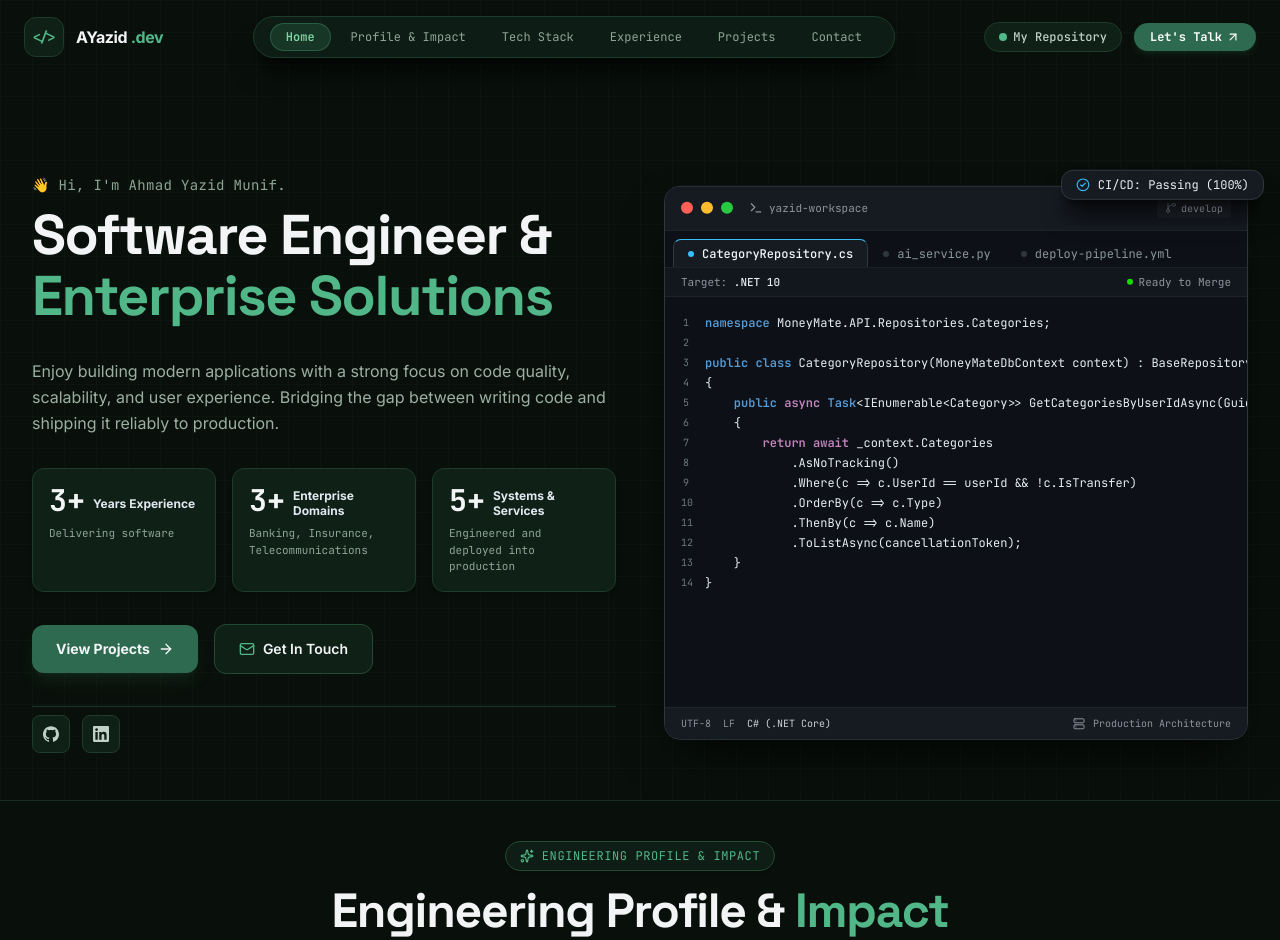
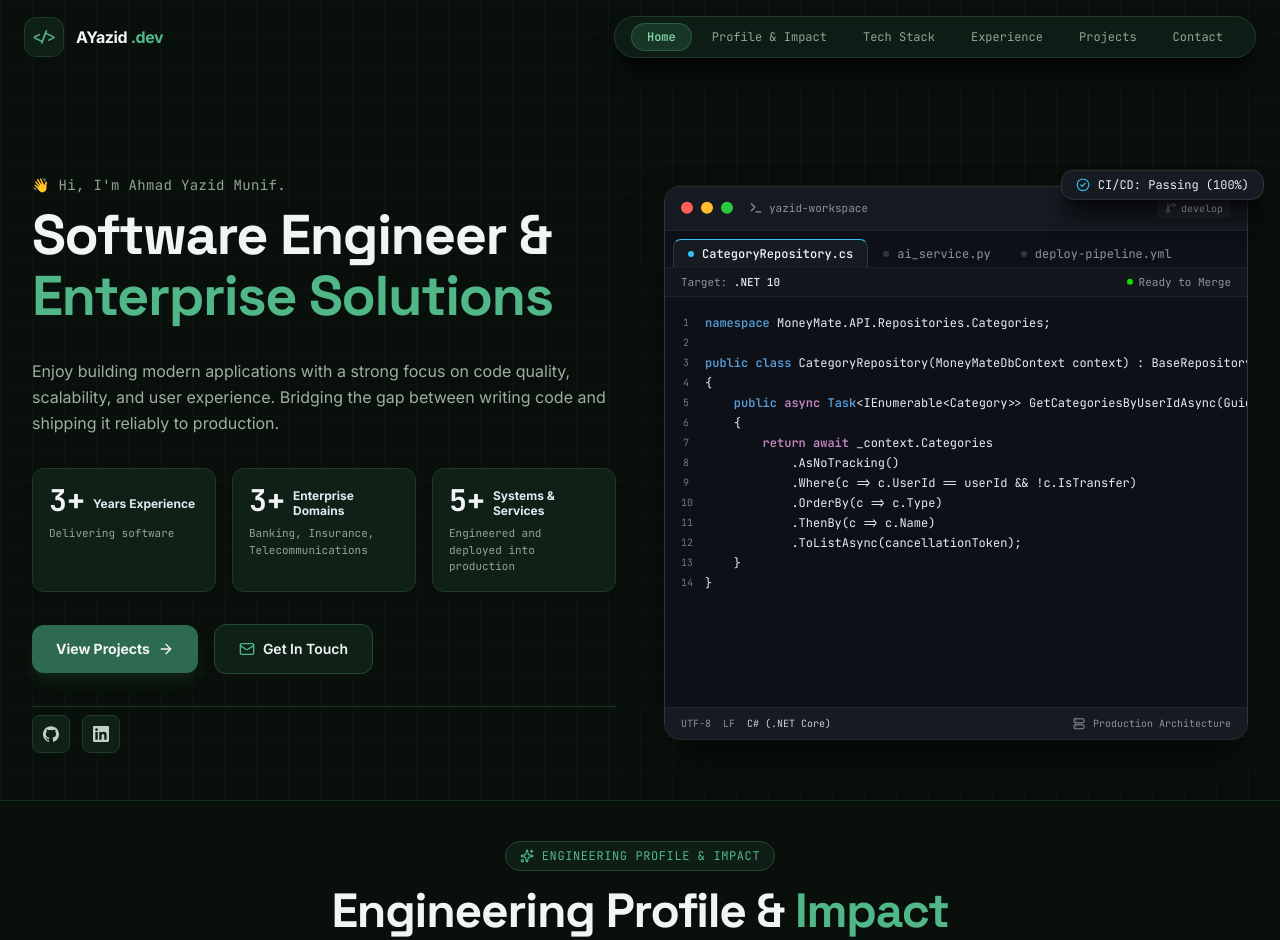
Before and after one commit to yazid29/yazid29.github.io, a React (Vite) app: page / in a window 1280 px wide. Shown: the top 940 px of the page. Built offline with nearby package versions, Linux system fonts and the light colour scheme.

Commit message:
fix: projects

```diff
--- a/src/components/Footer.jsx
+++ b/src/components/Footer.jsx
@@ -94,7 +94,7 @@ export default function Footer() {
                 {personalInfo.email}
               </h3>
               <p className="text-xs text-[#8fa596] mt-2">
-                Drop an email for inquiries, interviews, or project opportunities.
+                Drop an email for job or project opportunities.
               </p>
             </div>
 
--- a/src/components/Navbar.jsx
+++ b/src/components/Navbar.jsx
@@ -104,7 +104,7 @@ export default function Navbar() {
         </nav>
 
         {/* Action Buttons */}
-        <div className="hidden sm:flex items-center gap-3">
+        {/* <div className="hidden sm:flex items-center gap-3">
           <a
             href={personalInfo.socials.github}
             target="_blank"
@@ -126,7 +126,7 @@ export default function Navbar() {
             <span>Let's Talk</span>
             <ArrowUpRight className="w-3.5 h-3.5" />
           </a>
-        </div>
+        </div> */}
 
         {/* Mobile Hamburger Button */}
         <button
--- a/src/components/Projects.jsx
+++ b/src/components/Projects.jsx
@@ -26,8 +26,8 @@ export default function Projects() {
     selectedCategory === "featured"
       ? projects.filter((p) => p.featured)
       : selectedCategory === "all"
-      ? projects
-      : projects.filter((p) => p.category === selectedCategory);
+        ? projects
+        : projects.filter((p) => p.category === selectedCategory);
 
   return (
     <section
@@ -160,16 +160,18 @@ export default function Projects() {
 
                   {/* Action Buttons */}
                   <div className="flex items-center justify-between pt-1">
-                    <button
+                    <div></div>
+                    {/* <button
                       onClick={() => setActiveModalProject(project)}
                       className="text-xs font-mono text-[#52b788] hover:text-[#80d4a6] font-semibold flex items-center gap-1 transition-colors cursor-pointer"
                     >
                       <span>Architecture Details</span>
                       <span>&rarr;</span>
-                    </button>
+                    </button> */}
 
                     <div className="flex items-center gap-2">
-                      {project.links?.github && (
+                      <div></div>
+                      {/* {project.links?.github && (
                         <a
                           href={project.links.github}
                           target="_blank"
@@ -179,16 +181,16 @@ export default function Projects() {
                         >
                           <SiGithub className="w-3.5 h-3.5" />
                         </a>
-                      )}
+                      )} */}
                       {project.links?.demo && (
                         <a
                           href={project.links.demo}
                           target="_blank"
                           rel="noopener noreferrer"
-                          className="p-1.5 rounded-lg bg-[#13281d] hover:bg-[#1a3828] text-[#c2d1c7] hover:text-[#52b788] transition-colors border border-[#1e3b2b]"
+                          className="flex items-center gap-2 p-1.5 rounded-lg bg-[#13281d] hover:bg-[#1a3828] text-[#c2d1c7] hover:text-[#52b788] transition-colors border border-[#1e3b2b]"
                           title="View Demo"
                         >
-                          <ExternalLink className="w-3.5 h-3.5" />
+                          Visit <ExternalLink className="w-3.5 h-3.5" />
                         </a>
                       )}
                     </div>
--- a/src/data/portfolioData.js
+++ b/src/data/portfolioData.js
@@ -465,7 +465,7 @@ export const techStack = [
 export const experiences = [
   {
     company: "PT Mitra Integrasi Informatika",
-    location: "Jakarta, Indonesia (Hybrid)",
+    location: "Jakarta, Indonesia (On-Site)",
     role: "Application Developer Jr.",
     period: "Sep 2023 – Present",
     badge: "Current Role",
@@ -579,7 +579,7 @@ export const projects = [
   },
   {
     id: "enterprise-crm",
-    title: "Enterprise CRM & Business Integrations",
+    title: "Salesforce CRM & Business Integrations",
     subtitle: "Core Systems for Financial & Insurance Sectors (MII Experience)",
     category: "salesforce",
     featured: true,
@@ -610,7 +610,7 @@ export const projects = [
     subtitle: "Vendor Management Platform for Indosat Ooredoo Hutchison (IOH)",
     category: "fullstack",
     featured: true,
-    badge: "Enterprise Scale",
+    badge: "Microservice Architecture",
     description:
       "A scalable microservices-based project management application developed for vendors of PT Indosat Ooredoo Hutchison to track project milestones, document submissions, and approval workflows.",
     keyFeatures: [
```
